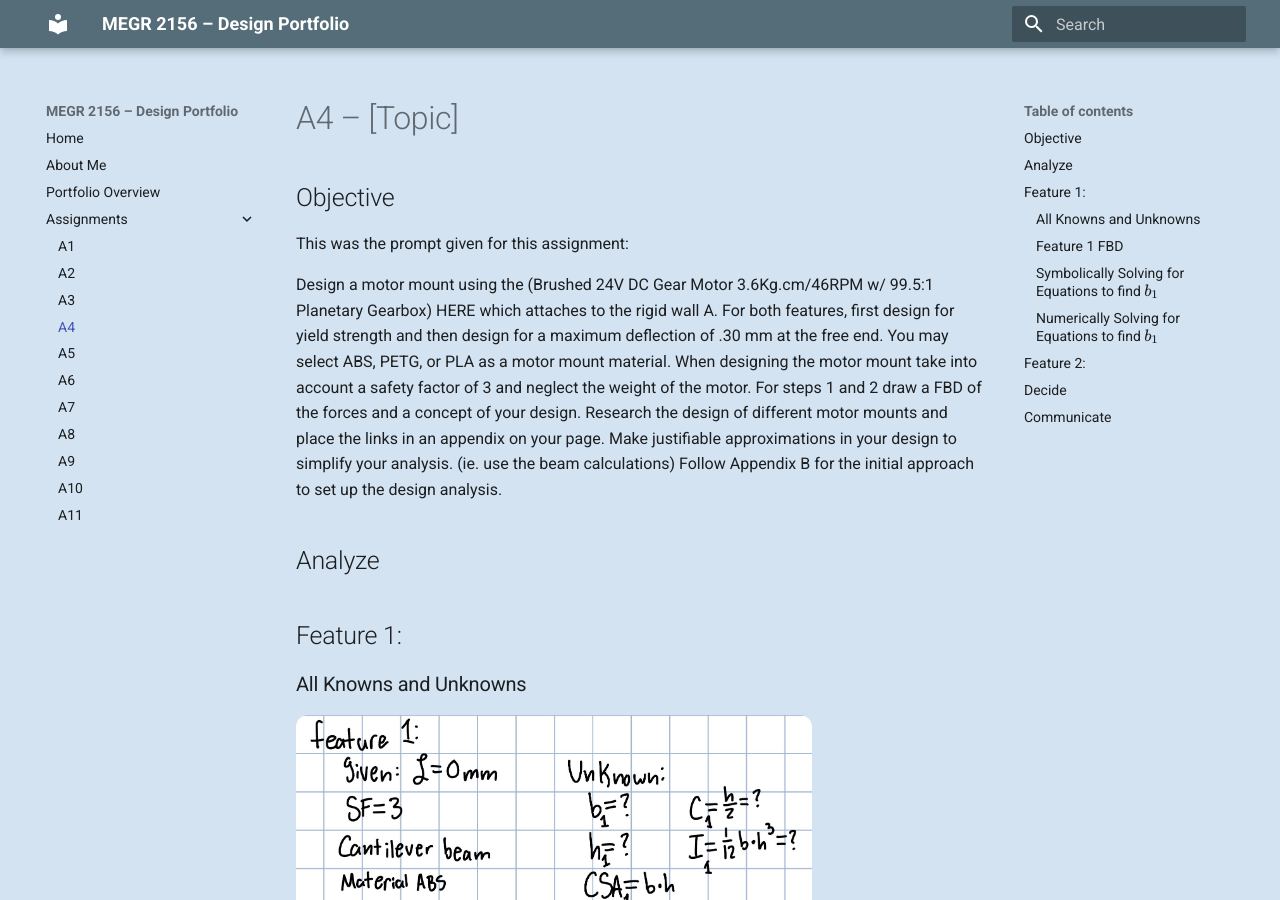
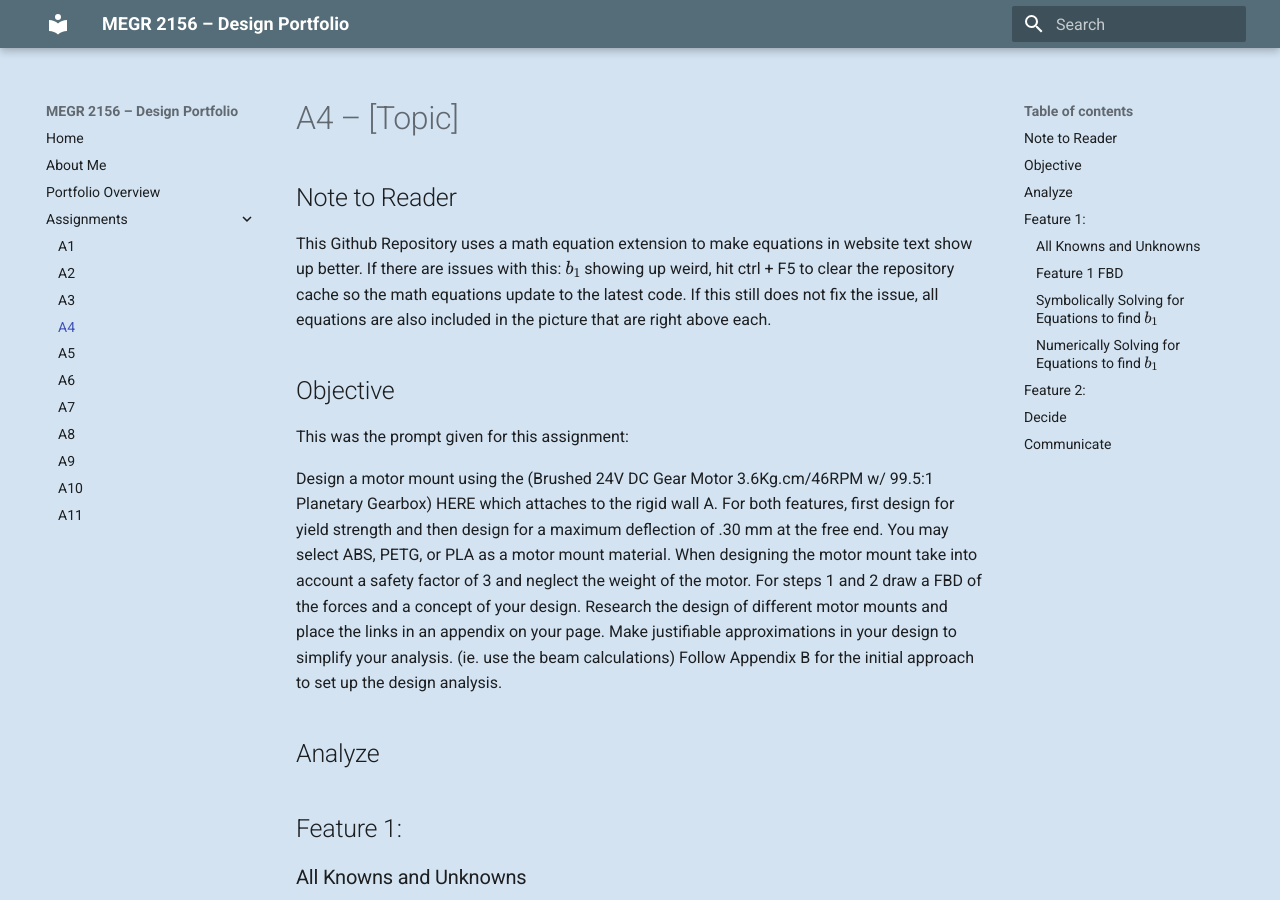
Before and after one commit to Noah-DiMenna/megr2156-portfolio, an MkDocs documentation site: the page built from docs/assignments/A04/index.md, in a window 1280 px wide and 900 px high. Built offline with MkDocs 1.6.1 and Material for MkDocs 9.7.7, drawn with Linux system fonts in a browser that asks for light colours.

Commit message:
Add note on math equations and cache clearing
Added a note to the reader about math equation display issues and cache clearing instructions.

```diff
--- a/docs/assignments/A04/index.md
+++ b/docs/assignments/A04/index.md
@@ -1,4 +1,8 @@
 # A4 – [Topic]
+
+## Note to Reader
+
+This Github Repository uses a math equation extension to make equations in website text show up better. If there are issues with this: $b_1$ showing up weird, hit ctrl + F5 to clear the repository cache so the math equations update to the latest code. If this still does not fix the issue, all equations are also included in the picture that are right above each.
 
 ## Objective
 
```
